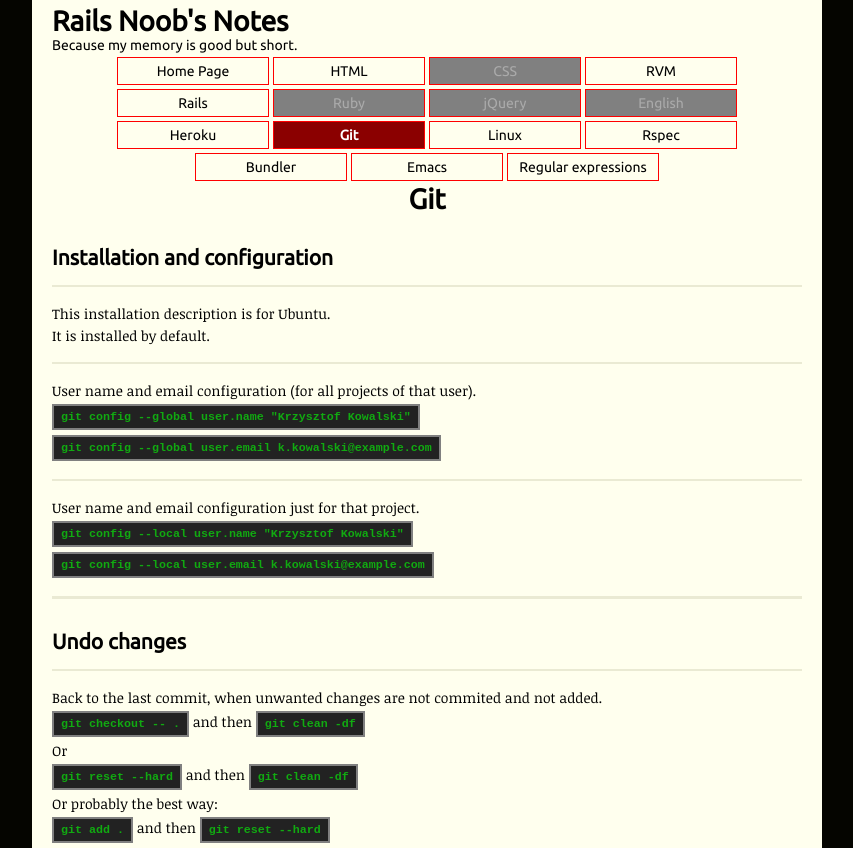
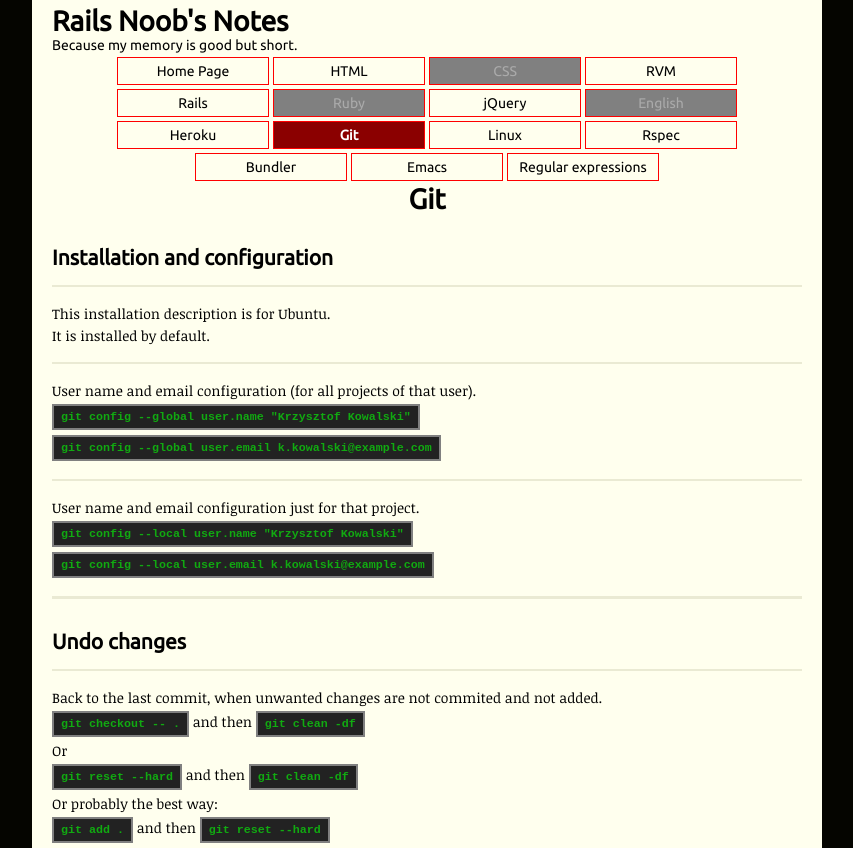
Before and after one commit to bartheg/bartheg.github.io, a plain HTML site: page git.html in a window 1280 px wide. Shown: the top 848 px of the page, without its empty margins (213-1066 px from the left). Drawn offline with Linux system fonts and the light colour scheme.

Commit message:
Fix menu

```diff
--- a/git.html
+++ b/git.html
@@ -28,7 +28,7 @@
     <div class="main_menu_item"><a class="" href="rvm.html">RVM</a></div>
     <div class="main_menu_item"><a href="rails.html">Rails</a></div>
     <div class="main_menu_item"><a class="empty" href="ruby.html">Ruby</a></div>
-    <div class="main_menu_item"><a class="empty" href="jquery.html">jQuery</a></div>
+    <div class="main_menu_item"><a class="" href="jquery.html">jQuery</a></div>
     <div class="main_menu_item"><a class="empty" href="english.html">English</a></div>
     <div class="main_menu_item"><a class="" href="heroku.html">Heroku</a></div>
     <div class="main_menu_item"><a class="current" href="git.html">Git</a></div>
```
